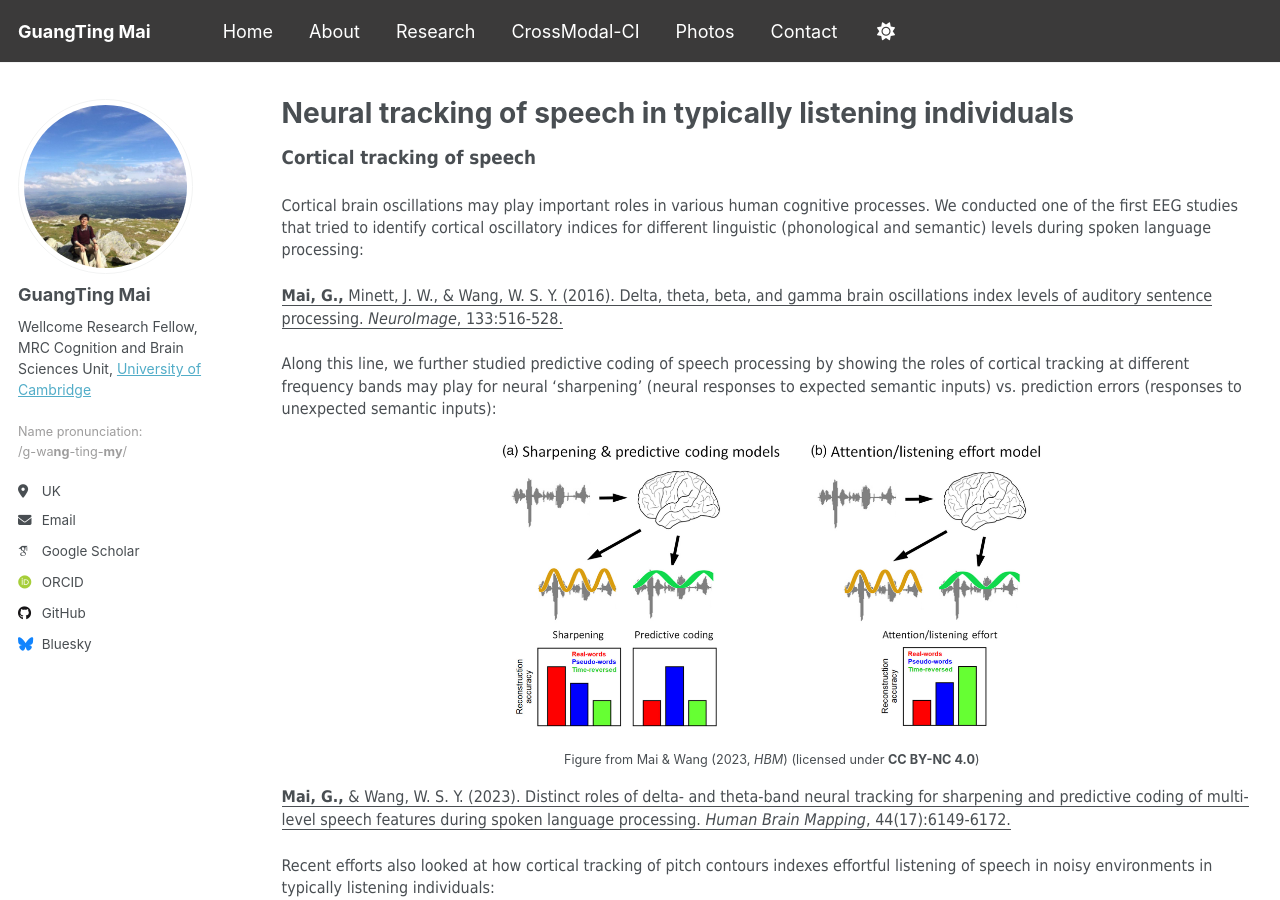
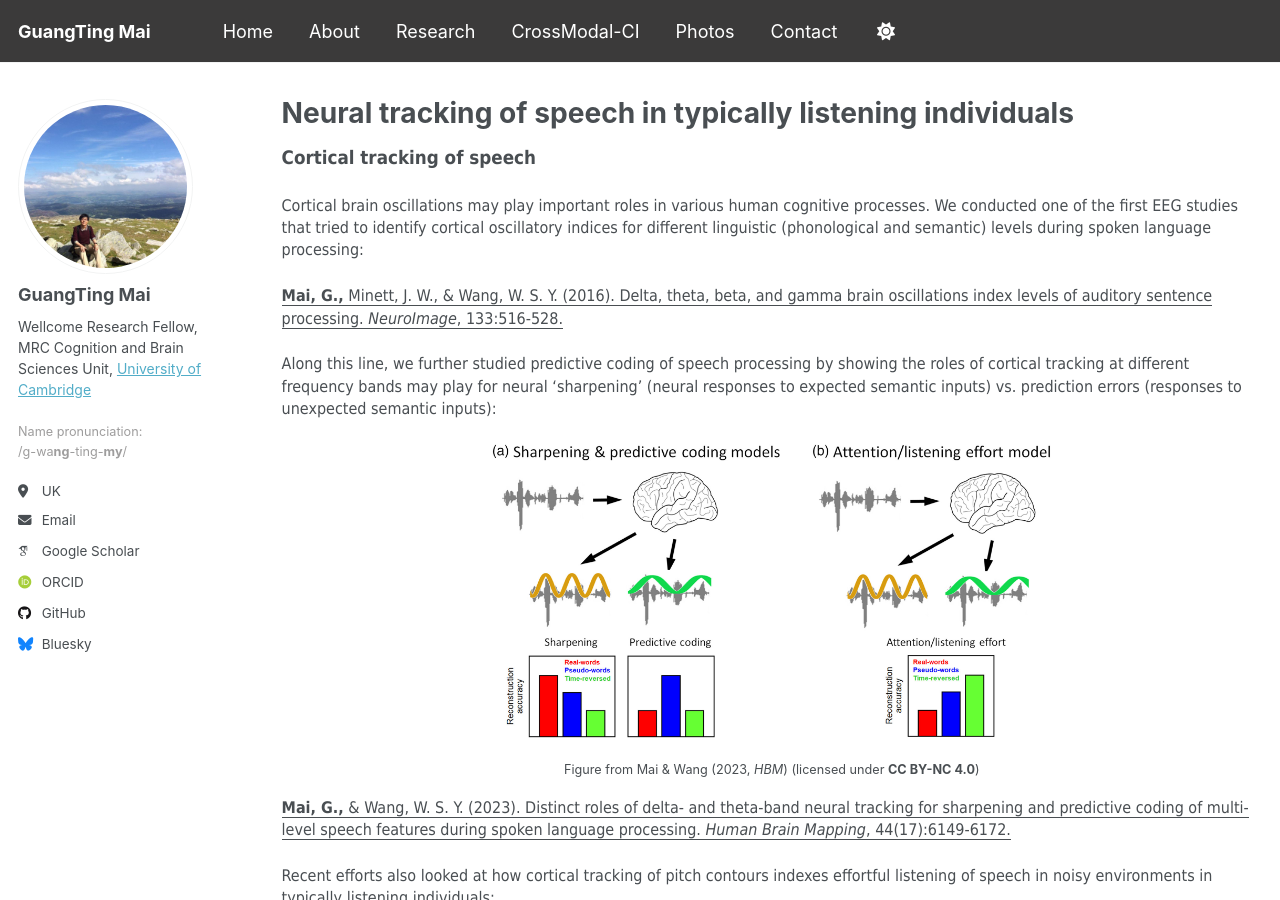
Before and after one commit to guangtingmai/guangtingmai.github.io, a Jekyll site: the page built from _pages/neuraltrack-typical.html, in a window 1280 px wide and 900 px high. Built offline with Jekyll 4.4.1, drawn with Linux system fonts in a browser that asks for light colours; some web fonts are replaced.

Commit message:
Update neuraltrack-typical.html

```diff
--- a/_pages/neuraltrack-typical.html
+++ b/_pages/neuraltrack-typical.html
@@ -13,7 +13,7 @@
   speech processing by showing the roles of cortical tracking at different frequency bands may play for neural ‘sharpening’ (neural responses to expected
   semantic inputs) vs. prediction errors (responses to unexpected semantic inputs):</span></p>
 <p align="center">
-  <img src="https://guangtingmai.github.io/images/hbm.jpg" width="55%">
+  <img src="https://guangtingmai.github.io/images/hbm.jpg" width="57%">
 </p>
 <p style="text-align:center;font-size:9.5pt;line-height:1.4;display: block;">Figure from Mai & Wang (2023, <i>HBM</i>) (licensed under <strong>CC BY-NC 4.0</strong>)</p>
 <p><span style="font-size: 12pt;font-family: Tahoma;line-height: 1.4;display: block;margin-bottom: 0.1vh"><a href="https://onlinelibrary.wiley.com/doi/10.1002/hbm.26503" style="color:inherit; text-decoration:none;"><u><strong>Mai, G.,</strong> & Wang, W. S. Y. (2023). Distinct roles of delta‐ and theta‐band neural tracking for sharpening and predictive coding of multi‐level speech features during spoken language processing. <i>Human Brain Mapping</i>, 44(17):6149-6172.</u></a></span></p>
@@ -28,7 +28,7 @@
   typical listening by looking at how FFR together with low-frequency cortical tracking are affected by day-to-day changes in common psychophysiological status,
   i.e., the level of arousal/consciousness, across the adult lifespan:</span></p>
 <p align="center">
-  <img src="https://guangtingmai.github.io/images/neuroimage2019.png" width="35%">
+  <img src="https://guangtingmai.github.io/images/neuroimage2019.png" width="55%">
 </p>
 <p style="text-align:center;font-size:9.5pt;line-height:1.4;display: block;">Figure from Mai (2020 PhD thesis) with permission</p>
 <p><span style="font-size: 12pt;font-family: Tahoma;line-height: 1.4;display: block;margin-bottom: 0.1vh"><a href="https://www.sciencedirect.com/science/article/abs/pii/S1053811919300515" style="color:inherit; text-decoration:none;"><u><strong>Mai, G.,</strong> Schoof, T., & Howell, P. (2019). Modulation of phase-locked neural responses to speech during different arousal states is age-dependent. <i>NeuroImage</i>, 189:734-744.</u></a></span></p>
```
